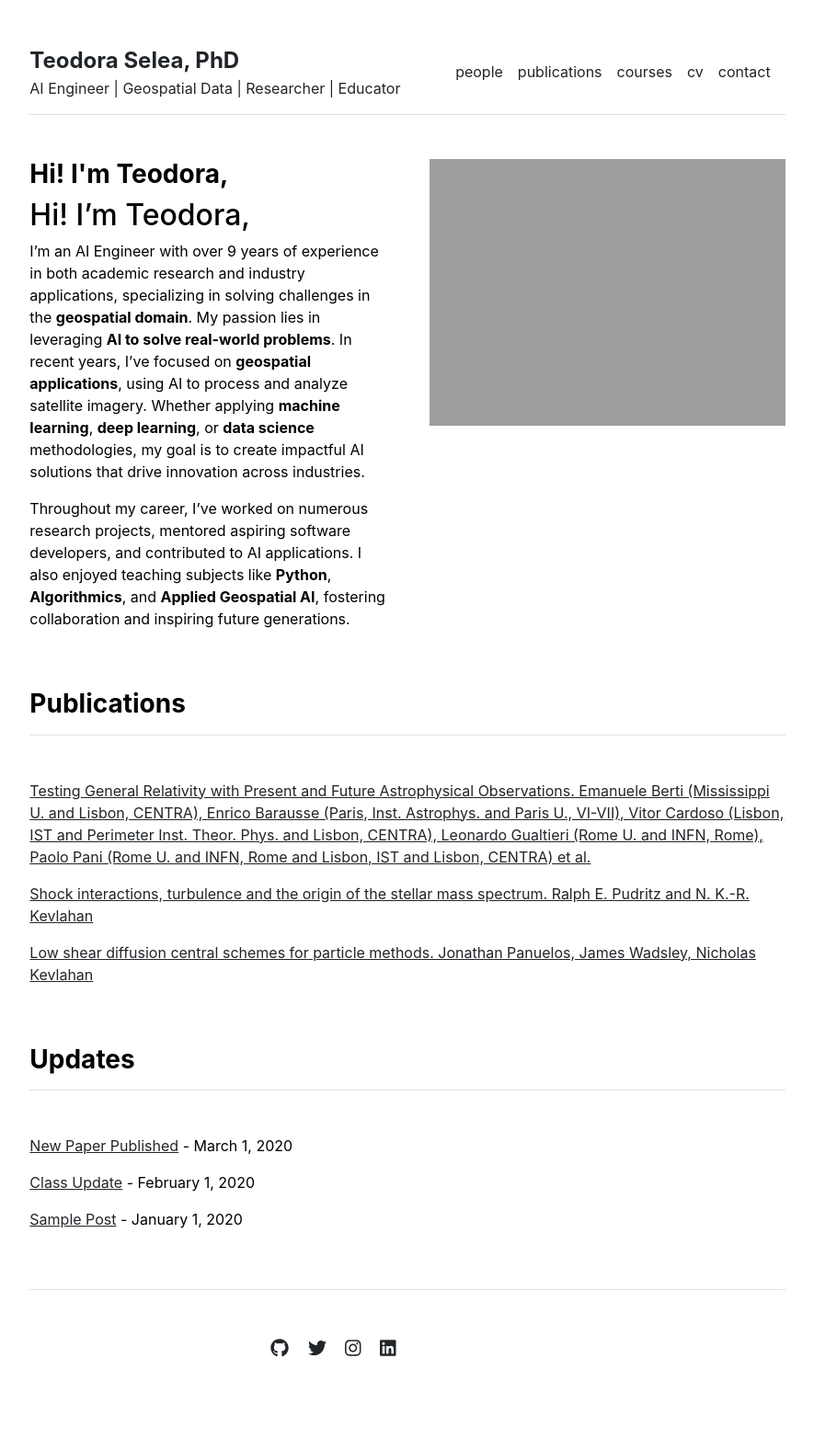
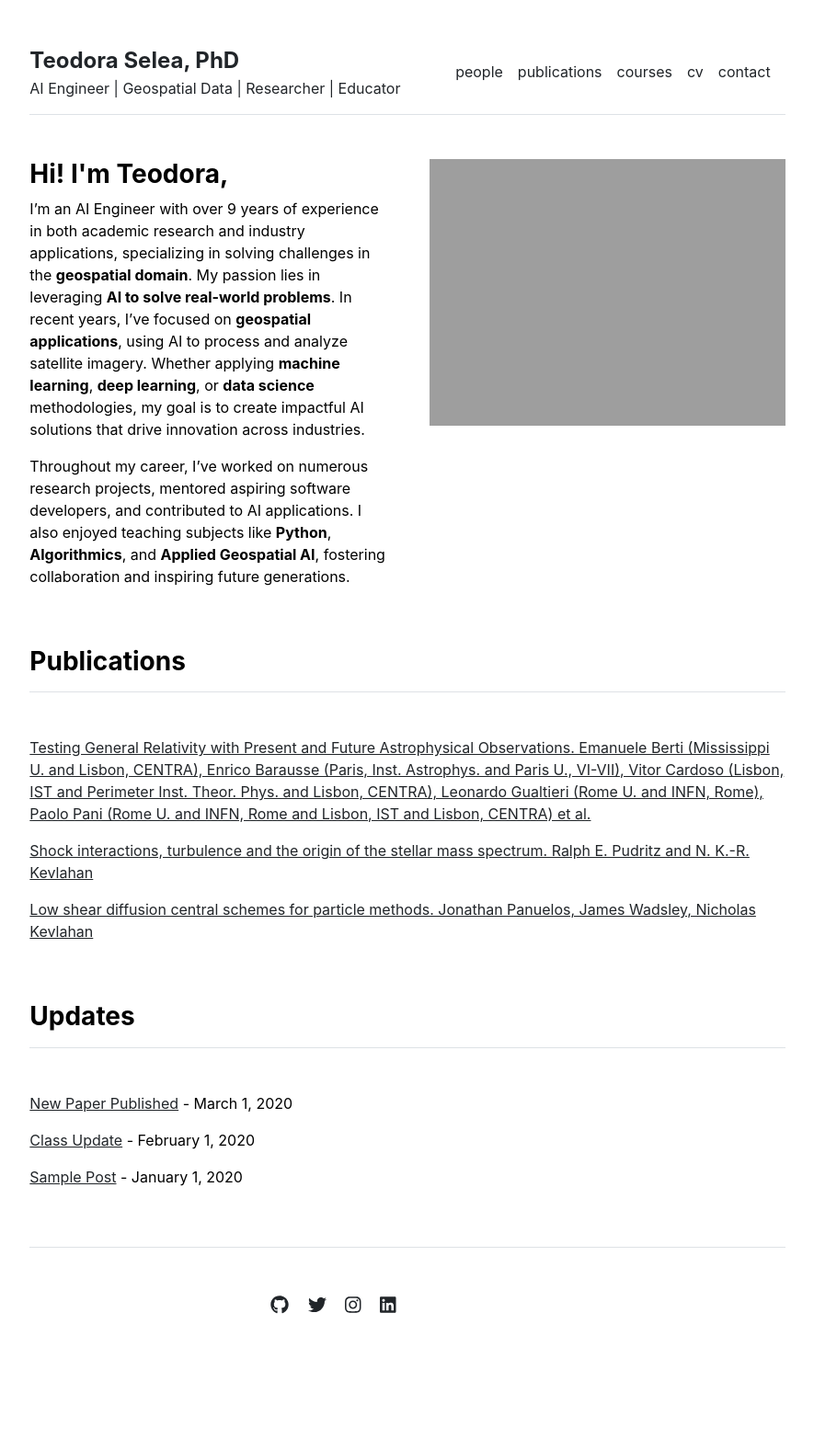
Before and after one commit to tselea/tselea.github.io, a Jekyll site: the page built from index.md, in a window 1280 px wide. Shown: the whole page at 92% size, without its empty margins (197-1082 px from the left). Built offline with Jekyll 4.4.1, drawn with Linux system fonts in a browser that asks for light colours; after the commit the page ends 1531 px from its top, so only the background shows below that.

Commit message:
Update index.md

```diff
--- a/index.md
+++ b/index.md
@@ -3,7 +3,6 @@
 title: "Home"
 ---
 
-## Hi! I'm Teodora,
 
 I'm an AI Engineer with over 9 years of experience in both academic research and industry applications, specializing in solving challenges in the **geospatial domain**. My passion lies in leveraging **AI to solve real-world problems**. In recent years, I’ve focused on **geospatial applications**, using AI to process and analyze satellite imagery. Whether applying **machine learning**, **deep learning**, or **data science** methodologies, my goal is to create impactful AI solutions that drive innovation across industries.
 
```
